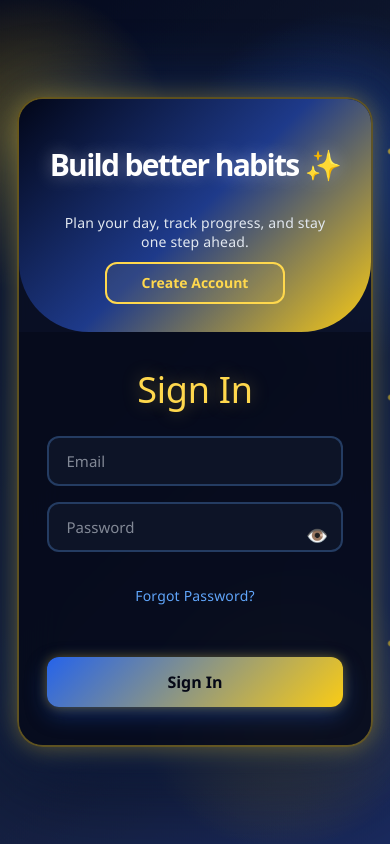
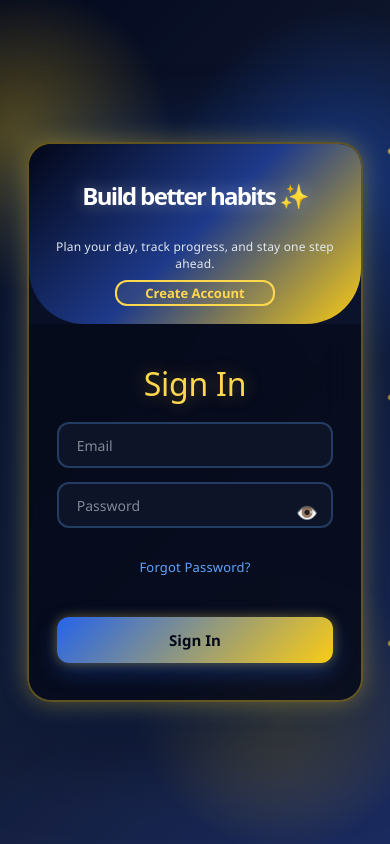
Before and after one commit to gudalanandini2939/TaskFlow-MERN, a React (Vite) app in the folder client/: page /login in a window 390 px wide. Built offline with nearby package versions, Linux system fonts and the light colour scheme.

Commit message:
Make mobile login compact

```diff
--- a/client/src/App.css
+++ b/client/src/App.css
@@ -282,103 +282,100 @@ body {
 /* MOBILE FIX - keeps same style, but rectangle and centered */
 @media (max-width: 500px) {
   .auth-page {
-    padding: 20px 0;
+    padding: 15px;
     align-items: center;
   }
 
   .auth-card {
-    width: 92%;
-    max-width: 380px;
-    height: 650px;
-    border-radius: 26px;
+    width: 94%;
+    max-width: 360px;
+    height: 560px;
+    border-radius: 24px;
   }
 
   .toggle-box {
     top: 0;
     left: 0;
     width: 100%;
-    height: 36%;
-    border-radius: 0 0 70px 70px;
+    height: 180px;
+    border-radius: 0 0 55px 55px;
   }
 
   .auth-card.active .toggle-box {
-    top: 64%;
+    top: 380px;
     left: 0;
     width: 100%;
-    height: 36%;
-    border-radius: 70px 70px 0 0;
+    height: 180px;
+    border-radius: 55px 55px 0 0;
   }
 
   .toggle-panel {
-    padding: 22px;
-    gap: 10px;
+    padding: 18px;
+    gap: 8px;
   }
 
   .toggle-panel h1 {
-    font-size: 30px;
+    font-size: 24px;
     max-width: 300px;
+    line-height: 1.2;
   }
 
   .toggle-panel p {
-    font-size: 14px;
+    font-size: 12px;
     max-width: 280px;
     line-height: 1.4;
   }
 
   .outline-btn {
-    width: 180px;
-    height: 42px;
-    font-size: 14px;
+    width: 160px;
+    height: 36px;
+    font-size: 13px;
   }
 
   .form-box {
-    top: 36%;
+    top: 180px;
     left: 0;
     right: 0;
     width: 100%;
-    height: 64%;
-    padding: 28px;
+    height: 380px;
+    padding: 24px 28px;
   }
 
   .form-box.register {
     top: 0;
     left: 0;
     width: 100%;
-    height: 64%;
-  }
-
-  .auth-card.active .form-box.login {
-    opacity: 0;
-    pointer-events: none;
-  }
-
-  .auth-card.active .form-box.register {
-    opacity: 1;
-    pointer-events: all;
+    height: 380px;
   }
 
   .form-box h2 {
-    font-size: 36px;
-    margin-bottom: 24px;
+    font-size: 32px;
+    margin-bottom: 20px;
   }
 
   .form-box input {
-    height: 50px;
-    font-size: 15px;
-    margin-bottom: 16px;
+    height: 46px;
+    font-size: 14px;
+    margin-bottom: 14px;
   }
 
   .password-box {
-    margin-bottom: 16px;
+    margin-bottom: 14px;
   }
 
   .form-box a {
-    font-size: 14px;
-    margin-bottom: 18px;
+    font-size: 13px;
+    margin-bottom: 14px;
+  }
+
+  .message {
+    font-size: 12px;
+    min-height: 16px;
+    margin-bottom: 8px;
   }
 
   .login-btn {
-    height: 50px;
-    font-size: 16px;
+    height: 46px;
+    font-size: 15px;
   }
 }
```
